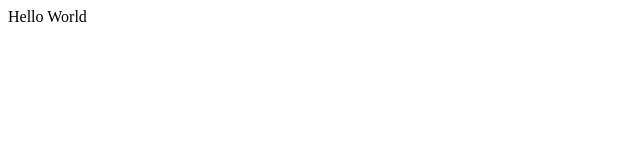
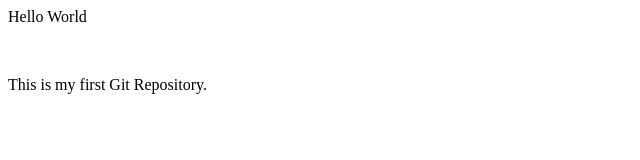
Before and after one commit to mukundvalkambe/Repository-Demo, a plain HTML site: page index.html in a window 1280 px wide. Shown: the whole page, without its empty margins (0-640 px from the left). Drawn offline with Linux system fonts and the light colour scheme.

Commit message:
A new line has been added to the file.

```diff
--- a/index.html
+++ b/index.html
@@ -1 +1,5 @@
 <P> Hello World</P>
+<br>
+<p>
+    This is my first Git Repository.
+</p>
```
